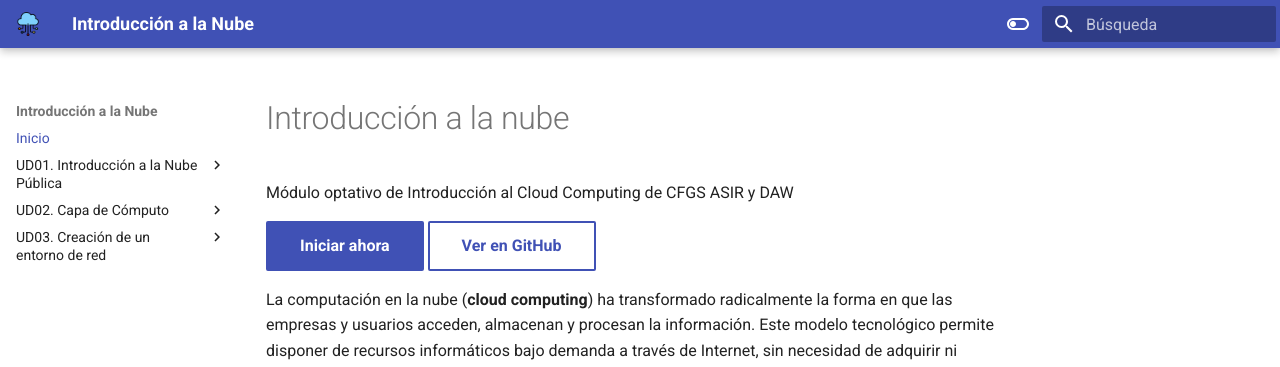
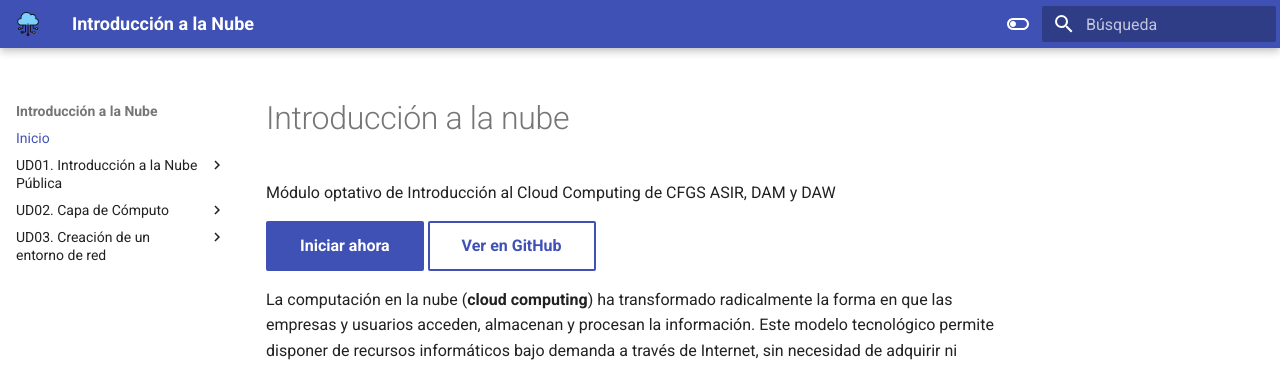
Before and after one commit to IES-CAMP-DE-MORVEDRE/optativa-cloud, an MkDocs documentation site: the page built from docs/index.md, in a window 1280 px wide. Shown: the top 367 px of the page. Built offline with MkDocs 1.6.1 and Material for MkDocs 9.7.7, drawn with Linux system fonts in a browser that asks for light colours.

```diff
--- a/docs/index.md
+++ b/docs/index.md
@@ -8,7 +8,7 @@ permalink: /
 
 # Introducción a la nube
 
-Módulo optativo de Introducción al Cloud Computing de CFGS ASIR y DAW
+Módulo optativo de Introducción al Cloud Computing de CFGS ASIR, DAM y DAW
 
 [Iniciar ahora](ud01/ud01.html){ .md-button .md-button--primary }
 [Ver en GitHub](https://github.com/IES-CAMP-DE-MORVEDRE/optativa-cloud){ .md-button }
```
Also changed, not shown: docs/ud02/ud02.md (+1 -1 lines).
